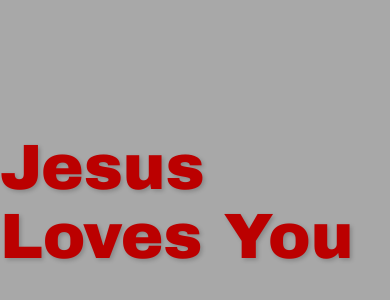
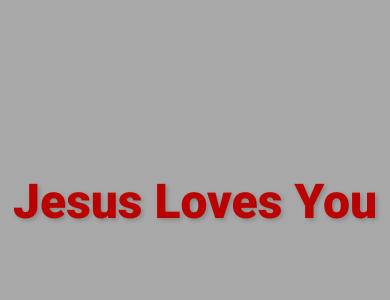
Before and after one commit to VirtuousOvercomer/jesus-loves-you-page, a plain HTML site: page index.html in a window 390 px wide. Shown: the part 220-520 px from the top of the page. Drawn offline with Linux system fonts and the light colour scheme.

Commit message:
Update index.html

```diff
--- a/index.html
+++ b/index.html
@@ -4,8 +4,9 @@
     <meta charset="UTF-8">
     <meta name="viewport" content="width=device-width, initial-scale=1.0">
     <title>Jesus Loves You</title>
+    <link href="https://fonts.googleapis.com/css2?family=Roboto:wght@900&display=swap" rel="stylesheet">
     <style>
-        /* Style for the page background and text alignment */
+        /* Centering and styling the entire page */
         body {
             display: flex;
             justify-content: center;
@@ -15,15 +16,30 @@
             font-family: Arial, sans-serif;
             background-color: #A8A8A8; /* Ohio State light gray background */
             color: #333;
+            text-align: center; /* Center the text */
         }
 
-        /* Style for the main message text */
+        /* Main heading style */
         h1 {
-            font-size: 4em; /* Large font size */
-            color: #BB0000; /* Ohio State scarlet red for the text */
-            font-family: 'Arial Black', sans-serif; /* Bold and strong font */
-            text-shadow: 2px 2px 4px rgba(0, 0, 0, 0.2); /* Subtle shadow for contrast */
+            font-size: 8em; /* Double the previous font size */
+            color: #BB0000; /* Ohio State scarlet red */
+            font-family: 'Roboto', sans-serif; /* Bold Google Font */
+            text-shadow: 2px 2px 4px rgba(0, 0, 0, 0.2);
             margin: 0;
+            line-height: 1.2; /* Adjust line height for better readability */
+        }
+
+        /* Responsive adjustments for mobile screens */
+        @media (max-width: 768px) {
+            h1 {
+                font-size: 5em; /* Adjust font size for smaller screens */
+            }
+        }
+
+        @media (max-width: 480px) {
+            h1 {
+                font-size: 3em; /* Further reduce font size for very small screens */
+            }
         }
     </style>
 </head>
```
